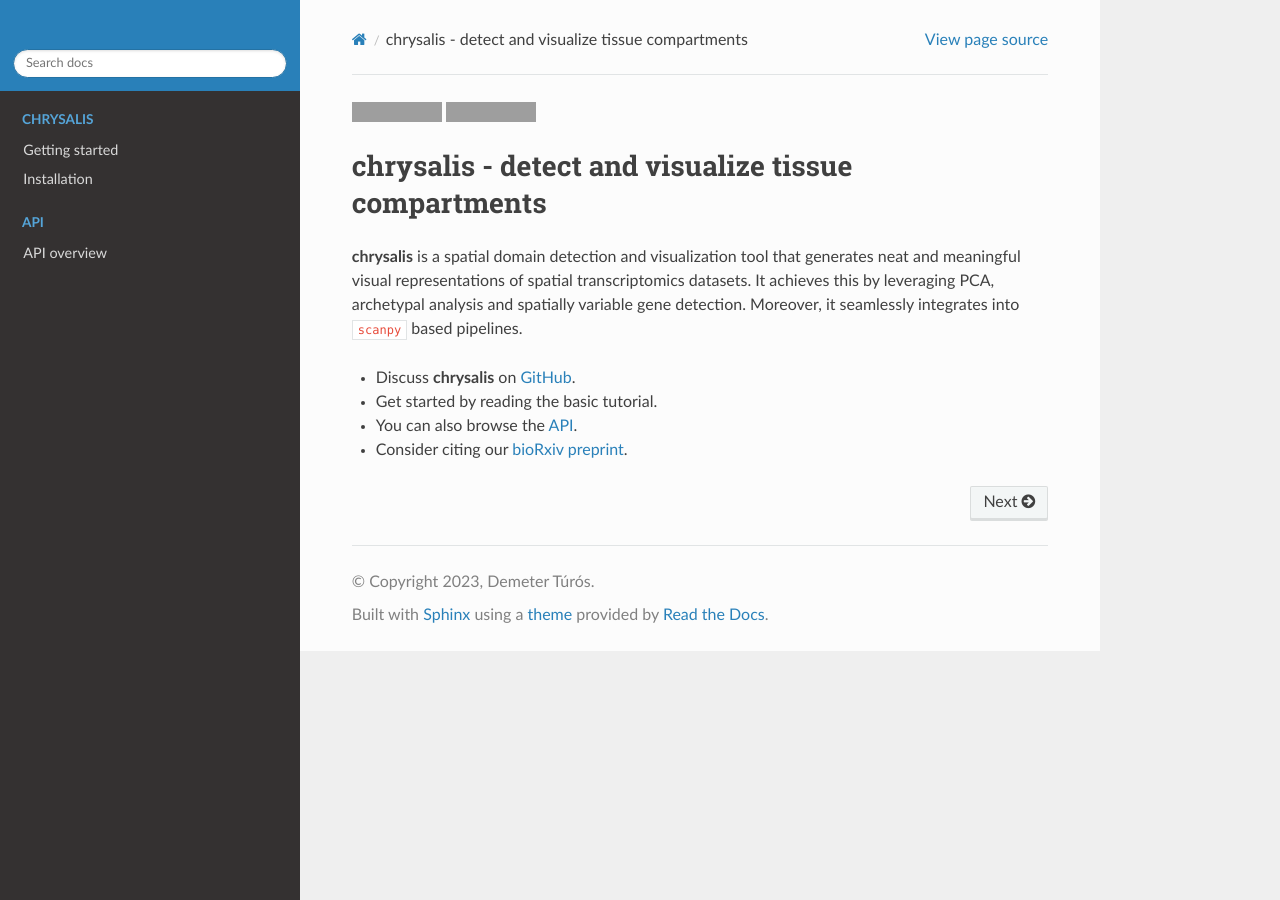
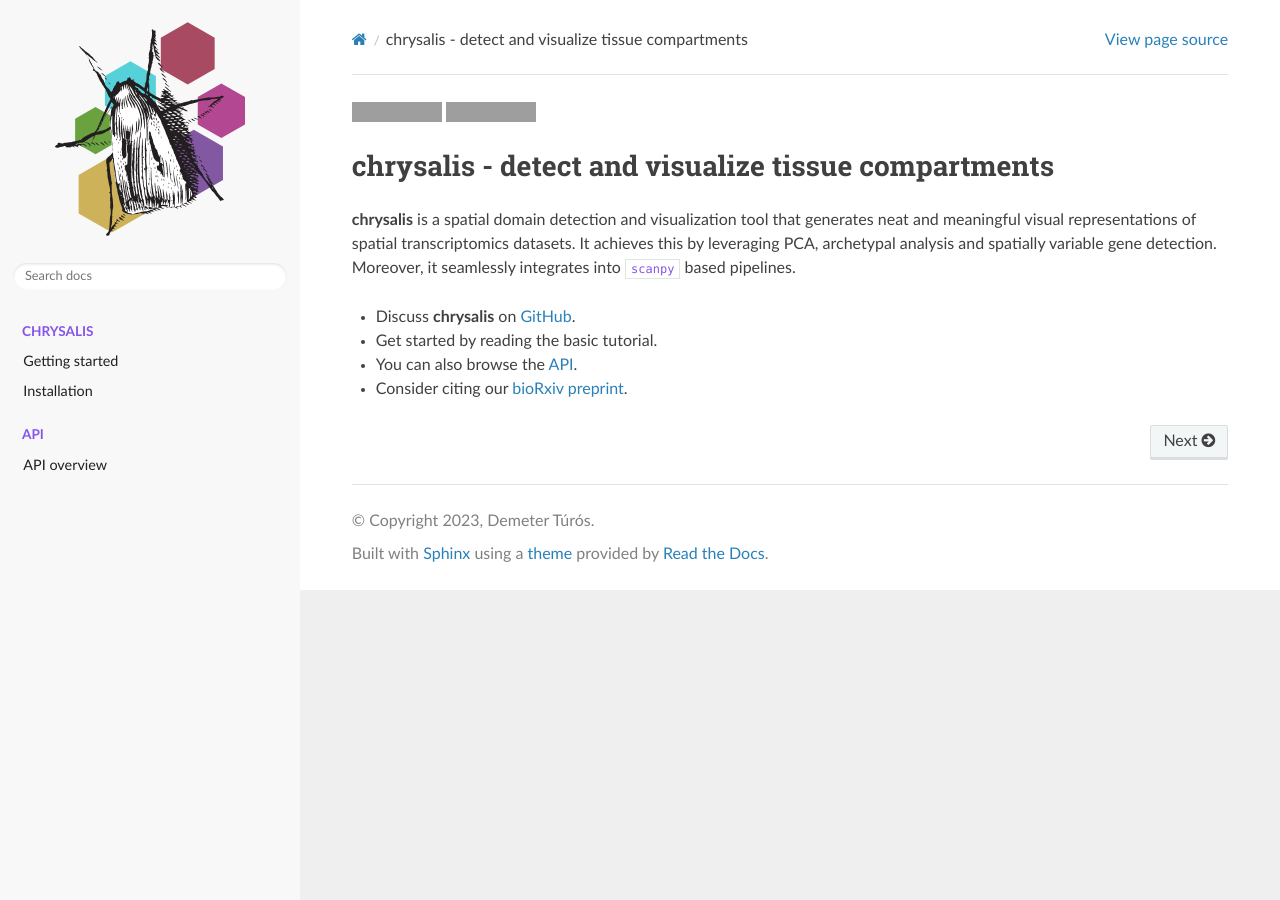
Before and after one commit to rockdeme/chrysalis, a Sphinx documentation site: the page built from docs/index.md, in a window 1280 px wide. Built offline with Sphinx 7.4.7 and the Read the Docs theme 2.0.0, drawn with Linux system fonts in a browser that asks for light colours; pages that are not in the unit, such as notebooks, are missing from menus; grey boxes are pictures that could not be loaded.

Commit message:
update css

```diff
--- a/docs/_static/css/custom.css
+++ b/docs/_static/css/custom.css
@@ -1 +1,62 @@
-/* This file intentionally left blank. */
+/*
+`width:auto` was rendering 0px wide for .svg files
+https://stackoverflow.com/questions/59215996/how-to-add-a-logo-to-my-readthedocs-logo-rendering-at-0px-wide
+*/
+.wy-side-nav-search .wy-dropdown > a img.logo, .wy-side-nav-search > a img.logo {
+    width: 200px;
+}
+
+/* ReadTheDocs theme colors */
+
+.wy-nav-top { background-color: #f07e44 }
+
+.wy-side-nav-search { background-color: transparent}
+.wy-side-nav-search input[type="text"] { border-width: 0 }
+
+.wy-nav-content {
+    max-width: 1200px;
+    background: #ffffff;
+}
+
+.wy-body-for-nav {
+    background: #fcfcfc;
+}
+
+/* toctree menu caption colors*/
+.wy-menu-vertical header, .wy-menu-vertical p.caption {
+    color: #8655ea;
+}
+
+/* toctree menu background colors*/
+.wy-nav-side {
+    background: #f8f8f8;
+}
+
+/* toctree menu item colors*/
+.wy-menu-vertical a {
+    color: #231F20;
+}
+
+.wy-menu-vertical a:hover {
+    background-color: #d0beff;
+}
+
+.wy-menu-vertical a:hover button.toctree-expand {
+    color: #d9d9d9
+}
+
+.rst-content code.literal, .rst-content tt.literal {
+    color: #8655ea;
+}
+
+html.writer-html4 .rst-content dl:not(.docutils)>dt,html.writer-html5 .rst-content dl[class]:not(.option-list):not(.field-list):not(.footnote):not(.citation):not(.glossary):not(.simple)>dt {
+    display: table;
+    margin: 6px 0;
+    font-size: 90%;
+    line-height: normal;
+    background: #e7f2fa;
+    color: #b96a29;
+    border-top: 3px solid #6ab0de;
+    padding: 6px;
+    position: relative
+}
```
